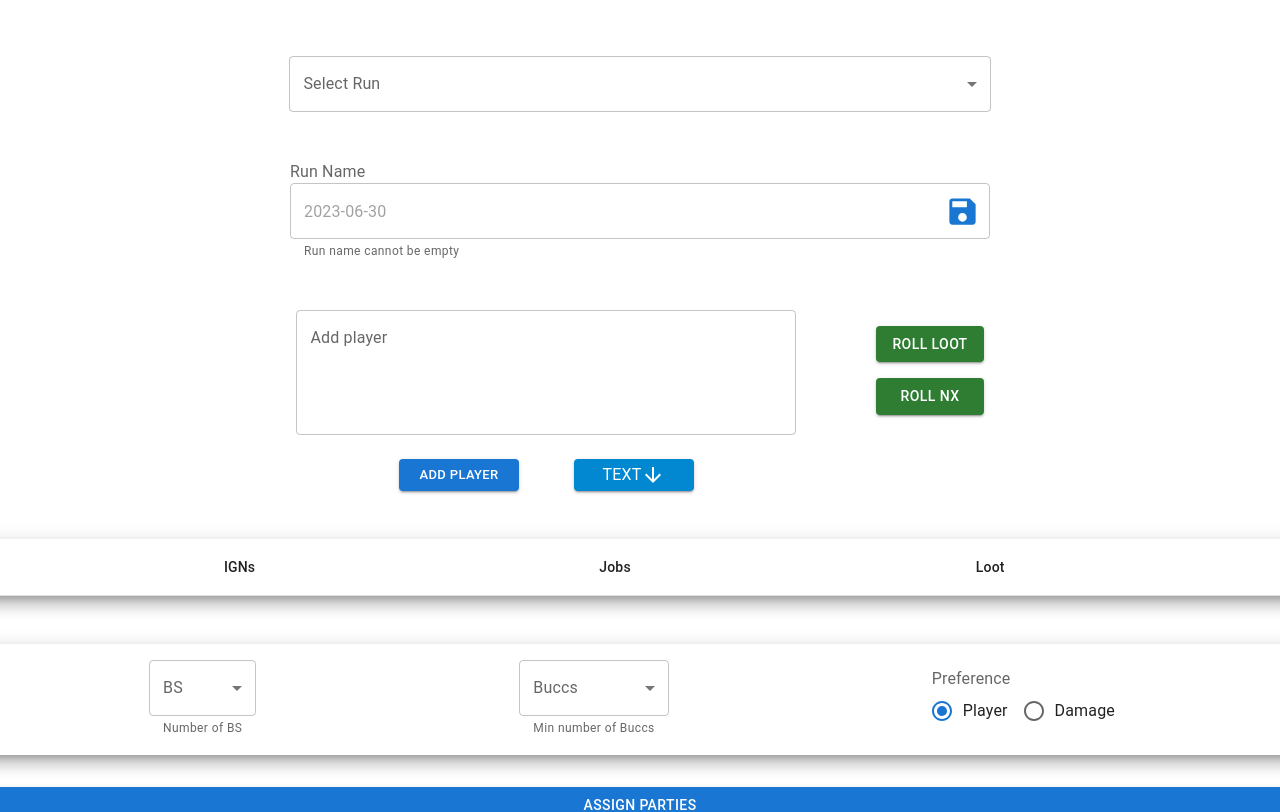
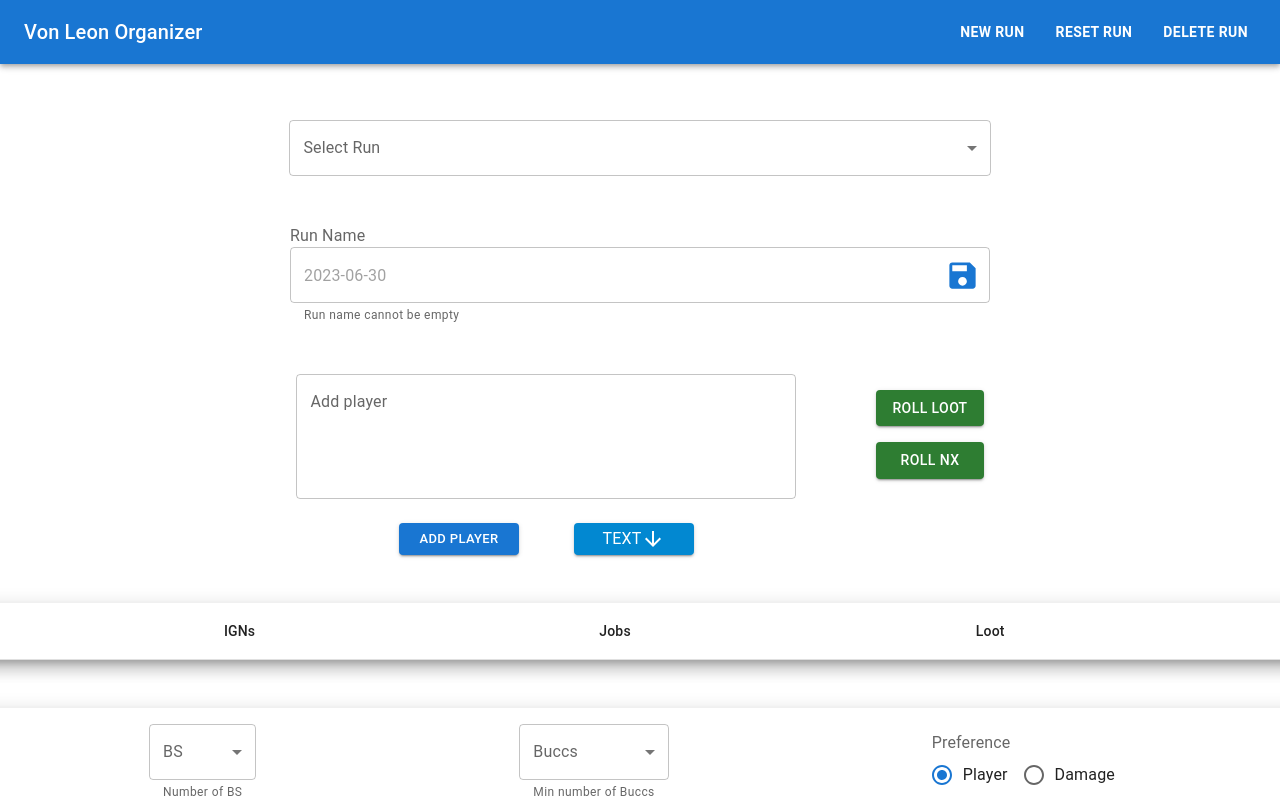
Before and after one commit to BoredX/vl-organizer, a React (Create React App) app: page / in a window 1280 px wide. Shown: the top 812 px of the page. Built offline with nearby package versions, Linux system fonts and the light colour scheme.

Commit message:
Implement Run modification and deletion

```diff
--- a/src/App.js
+++ b/src/App.js
@@ -22,7 +22,7 @@ import { jobFlags } from './utils/jobs';
 import CopyRow from './components/CopyRow';
 import RunSelect from './components/RunSelect';
 import EditRunText from './components/EditRunText';
-// import NavBar from './components/NavBar';
+import NavBar from './components/NavBar';
 
 function App() {
   const [players, setPlayers] = useState(() => {
@@ -65,6 +65,9 @@ function App() {
   }, [players, bonusArray, partyArray, partyOrderArray, runs, currentRun]);
 
   const handleSaveRun = (id, name) => {
+    if (name === '') {
+      return;
+    }
     let run = {
       id,
       name,
@@ -91,13 +94,12 @@ function App() {
   const handleSelectRun = (runId) => {
     // save current run
     const currRun = runs.find((r) => r.id === currentRun.id);
-    currRun.players = players;
-    currRun.partyArray = partyArray;
-    currRun.partyOrderArray = partyOrderArray;
-    currRun.bonusArray = bonusArray;
-    // set(currentRun.partyArray);
-    // setPartyOrderArray(currentRun.partyOrderArray);
-    // setBonusArray(currentRun.bonusArray);
+    if (currRun) {
+      currRun.players = players;
+      currRun.partyArray = partyArray;
+      currRun.partyOrderArray = partyOrderArray;
+      currRun.bonusArray = bonusArray;
+    }
 
     // load selected run
     const run = runs.find((r) => r.id === runId);
@@ -106,6 +108,36 @@ function App() {
     setPartyArray(run.partyArray);
     setPartyOrderArray(run.partyOrderArray);
     setBonusArray(run.bonusArray);
+  };
+
+  const resetData = (id, name) => {
+    setCurrentRun({
+      id,
+      name,
+      players,
+      partyArray,
+      partyOrderArray,
+      bonusArray,
+    });
+    setPlayers([]);
+    setPartyArray([[], [], [], [], []]);
+    setPartyOrderArray([[], [], [], []]);
+    setBonusArray([]);
+  };
+
+  const handleNewRun = () => {
+    handleSaveRun(currentRun.id, currentRun.name);
+    resetData('', '');
+  };
+
+  const handleResetRun = () => {
+    resetData(currentRun.id, currentRun.name);
+  };
+
+  const handleDeleteRun = () => {
+    const currRunId = currentRun.id;
+    resetData('', '');
+    setRuns(runs.filter((r) => r.id !== currRunId));
   };
 
   const inputRef = useRef(null);
@@ -416,7 +448,12 @@ function App() {
 
   return (
     <Box>
-      {/* <NavBar /> */}
+      <NavBar
+        currentRun={currentRun}
+        onNewRun={handleNewRun}
+        onReset={handleResetRun}
+        onDelete={handleDeleteRun}
+      />
       <Box my={7} display="flex" alignItems="center" justifyContent="center">
         <Stack spacing={6}>
           <RunSelect
--- /dev/null
+++ b/src/components/NavBar.js
@@ -0,0 +1,93 @@
+import PropTypes from 'prop-types';
+import {
+  AppBar,
+  Box,
+  Button,
+  Dialog,
+  DialogActions,
+  DialogContent,
+  DialogTitle,
+  Toolbar,
+  Typography,
+} from '@mui/material';
+import { useState } from 'react';
+
+const NavBar = ({ onNewRun, onReset, onDelete }) => {
+  const [open, setOpen] = useState(false);
+  const [isDelete, setIsDelete] = useState(false);
+
+  const handleOpen = (del) => {
+    setIsDelete(del);
+    setOpen(true);
+  };
+
+  const handleClose = () => {
+    setOpen(false);
+  };
+
+  const handleConfirm = () => {
+    const fn = isDelete ? onDelete : onReset;
+    fn();
+    setOpen(false);
+  };
+
+  return (
+    <AppBar position="static">
+      <Toolbar sx={{ justifyContent: 'space-between' }}>
+        <Typography variant="h6" flexGrow={1}>
+          Von Leon Organizer
+        </Typography>
+
+        <Box display="flex" alignItems="center">
+          <Button
+            color="inherit"
+            style={{ marginRight: 15 }}
+            onClick={onNewRun}
+          >
+            <Typography variant="button" fontWeight="bold">
+              New Run
+            </Typography>
+          </Button>
+          <Button
+            color="inherit"
+            style={{ marginRight: 15 }}
+            onClick={() => handleOpen(false)}
+          >
+            <Typography
+              variant="button"
+              fontWeight="bold"
+              onClick={() => handleOpen(true)}
+            >
+              Reset Run
+            </Typography>
+          </Button>
+          <Button color="inherit" onClick={() => handleOpen(true)}>
+            <Typography variant="button" fontWeight="bold">
+              Delete Run
+            </Typography>
+          </Button>
+          <Dialog open={open} onClose={handleClose}>
+            <DialogTitle>Are you sure?</DialogTitle>
+            <DialogContent>
+              Do you want to {isDelete ? 'delete' : 'reset'} the run?
+            </DialogContent>
+            <DialogActions>
+              <Button onClick={handleClose}>Cancel</Button>
+              <Button variant="contained" onClick={handleConfirm}>
+                Confirm
+              </Button>
+            </DialogActions>
+          </Dialog>
+        </Box>
+      </Toolbar>
+    </AppBar>
+  );
+};
+
+NavBar.propTypes = {
+  onNewRun: PropTypes.func,
+  onReset: PropTypes.func,
+  onDelete: PropTypes.func,
+};
+
+export default NavBar;
```
